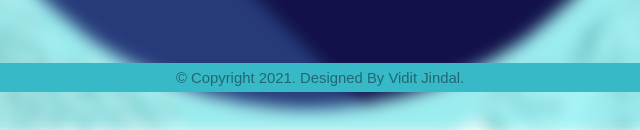
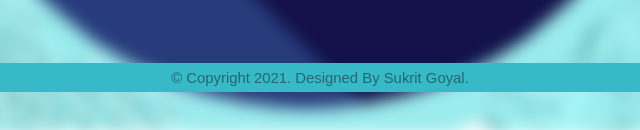
Before and after one commit to sukritgoyal/chat, a plain HTML site: page login.html in a window 1280 px wide. Shown: the part 708-838 px from the top of the page, 320-960 px from the left. Drawn offline with nearby package versions, Linux system fonts and the light colour scheme.

Commit message:
Update login.html

```diff
--- a/login.html
+++ b/login.html
@@ -39,7 +39,7 @@
     </form>
   </div>
   <footer id="foott">
-    <small>© Copyright 2021. Designed By Vidit Jindal.</small>
+    <small>© Copyright 2021. Designed By Sukrit Goyal.</small>
   </footer>
 </body>
 </html>
```
